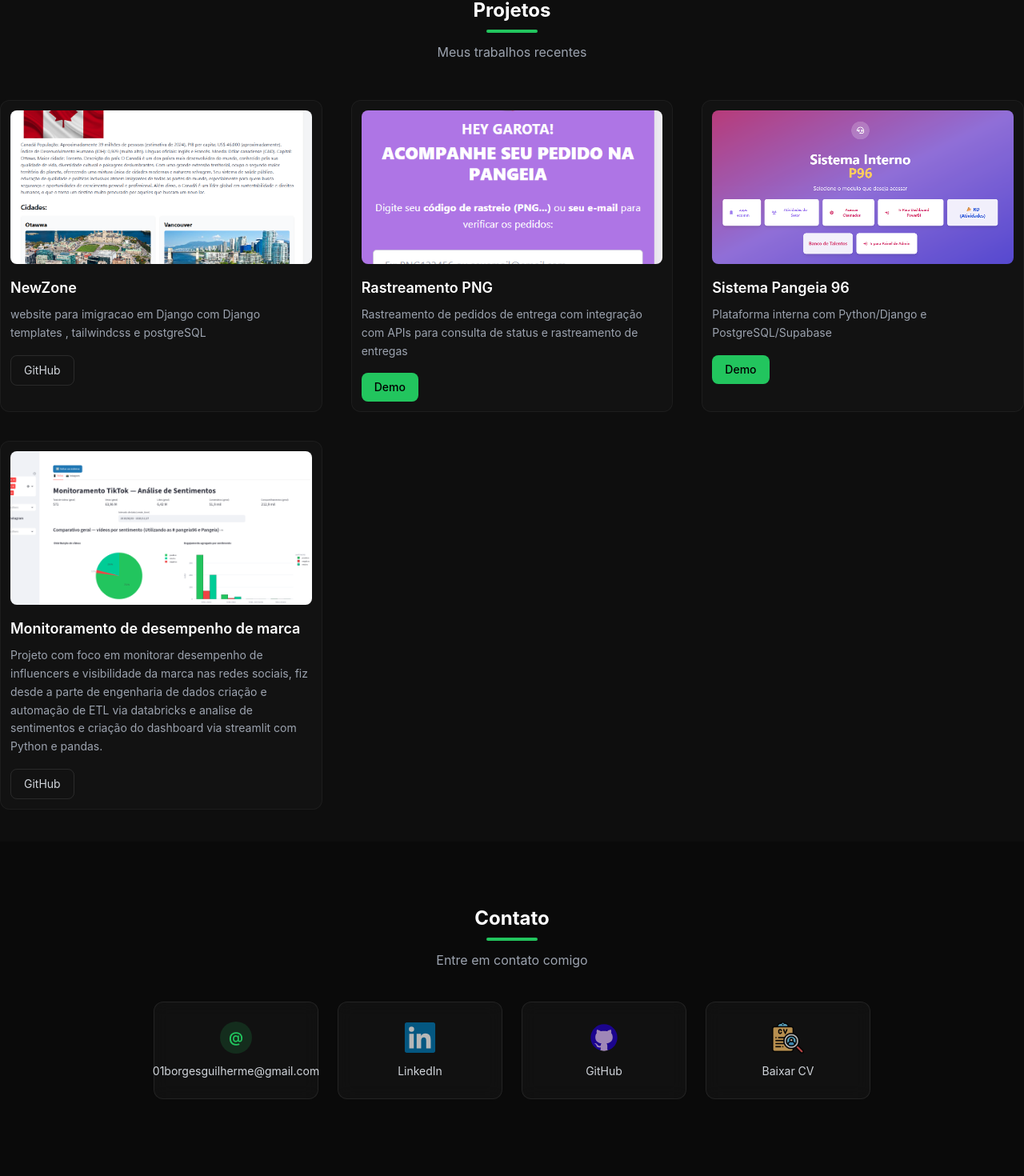
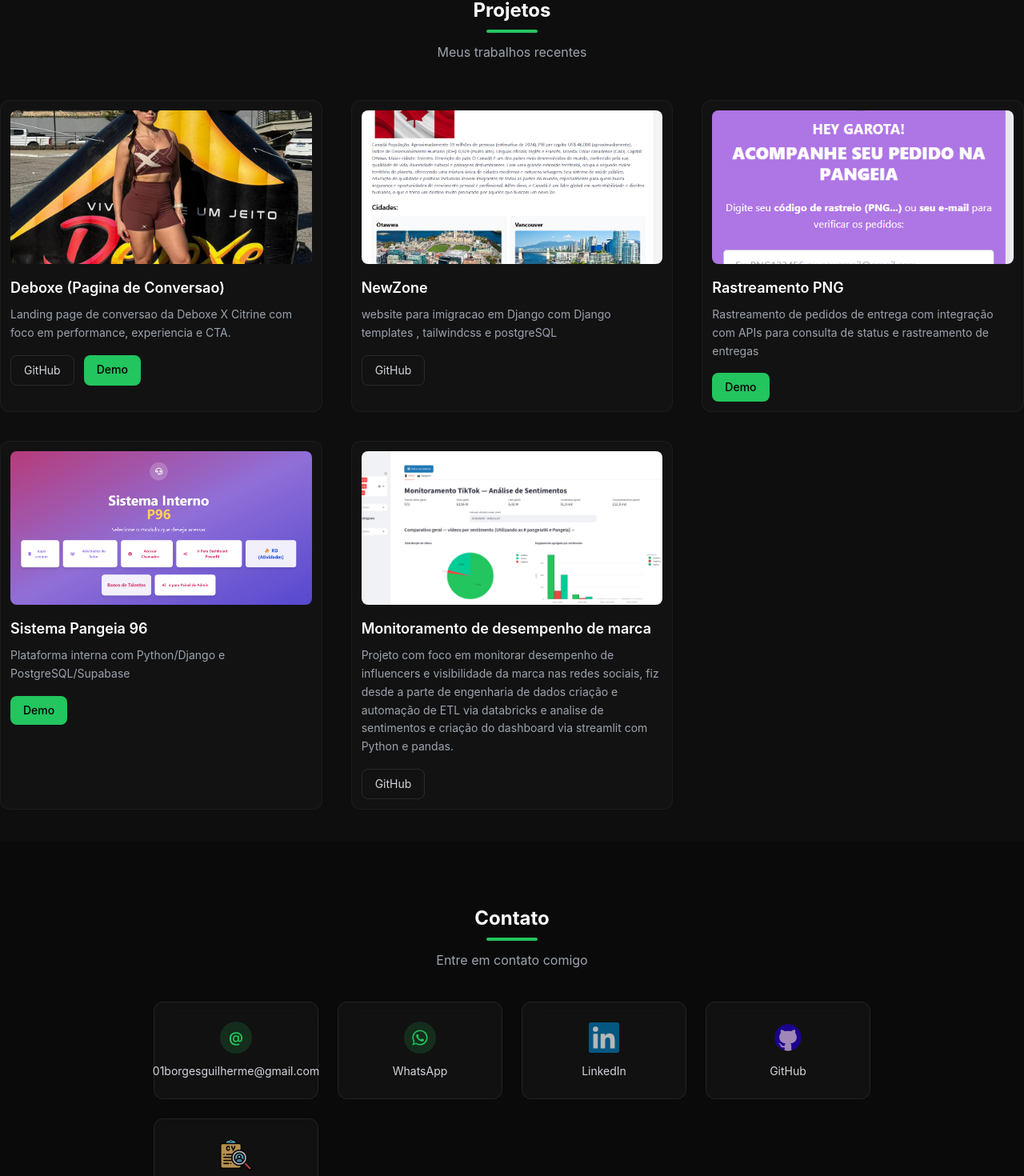
Before and after one commit to guilhermetborges/Portifolio, a Next.js app: page / in a window 1280 px wide. Shown: the part 2920-4390 px from the top of the page at 80% size. Before the commit the page ends 4334 px from the top, so only its background shows below. Built offline with nearby package versions, Linux system fonts and the light colour scheme.

Commit message:
adiciona WhatsApp no contato e projeto Deboxe

```diff
--- a/components/Contact.tsx
+++ b/components/Contact.tsx
@@ -14,6 +14,19 @@
         >
              <div className="flex h-10 w-10 items-center justify-center rounded-full bg-brand-primary/15 text-lg font-semibold text-brand-primary">@</div>
              <span className="text-sm text-gray-300 text-center group-hover:text-brand-primary transition-colors">01borgesguilherme@gmail.com</span>
+         </a>
+         <a
+             href="https://wa.me/5564996474894"
+             target="_blank"
+             rel="noopener noreferrer"
+             className="card-glass rounded-xl p-6 flex flex-col items-center gap-3 hover:shadow-glow transition-all duration-300 group"
+         >
+             <div className="flex h-10 w-10 items-center justify-center rounded-full bg-brand-primary/15 text-brand-primary">
+                 <svg viewBox="0 0 32 32" aria-hidden="true" className="h-6 w-6 fill-current">
+                     <path d="M16 3.2c-7.07 0-12.8 5.73-12.8 12.8 0 2.5.72 4.9 2.08 6.96L3 29l6.23-2.24A12.77 12.77 0 0 0 16 28.8c7.07 0 12.8-5.73 12.8-12.8S23.07 3.2 16 3.2zm0 23.46c-2.1 0-4.16-.57-5.95-1.65l-.43-.26-3.7 1.33 1.35-3.61-.28-.46A10.55 10.55 0 0 1 5.4 16c0-5.85 4.76-10.6 10.6-10.6 2.84 0 5.5 1.1 7.5 3.1a10.5 10.5 0 0 1 3.1 7.5c0 5.84-4.76 10.6-10.6 10.6zm5.81-7.95c-.32-.16-1.9-.94-2.19-1.05-.29-.1-.5-.16-.7.16-.2.32-.8 1.05-.97 1.26-.18.22-.35.24-.67.08-.32-.16-1.34-.5-2.54-1.6-.93-.83-1.56-1.86-1.74-2.17-.18-.31-.02-.48.13-.64.14-.13.32-.35.48-.53.16-.19.22-.32.32-.53.11-.21.06-.4-.02-.56-.08-.16-.7-1.7-.96-2.34-.25-.6-.5-.52-.7-.53h-.6c-.21 0-.56.08-.86.4-.29.32-1.12 1.1-1.12 2.69 0 1.58 1.15 3.1 1.31 3.31.16.22 2.28 3.48 5.52 4.88.77.33 1.37.53 1.83.68.77.24 1.48.2 2.04.12.62-.09 1.9-.78 2.17-1.53.27-.75.27-1.39.19-1.52-.08-.13-.3-.21-.62-.37z" />
+                 </svg>
+             </div>
+             <span className="text-sm text-gray-300 group-hover:text-brand-primary transition-colors">WhatsApp</span>
          </a>
          <a
              href="https://www.linkedin.com/in/guilherme-gtb"
--- a/i18n/en.ts
+++ b/i18n/en.ts
@@ -86,6 +86,13 @@
     subtitle: "My recent work",
     items: [
       {
+        title: "Deboxe (Conversion Page)",
+        desc: "Deboxe X Citrine conversion landing page focused on performance, experience, and strong CTAs.",
+        github: "https://github.com/guilhermetborges/deboxe_LP",
+        demo: "https://deboxe-citrine-lp.vercel.app",
+        image: "/icons/deboxe-lp.jpeg",
+      },
+      {
         title: "NewZone",
         desc: "Immigration website built with Django, Django templates, TailwindCSS, and PostgreSQL",
         github: "https://github.com/guilhermetborges/newZone",
--- a/i18n/pt.ts
+++ b/i18n/pt.ts
@@ -86,6 +86,13 @@
     subtitle: "Meus trabalhos recentes",
     items: [
       {
+        title: "Deboxe (Pagina de Conversao)",
+        desc: "Landing page de conversao da Deboxe X Citrine com foco em performance, experiencia e CTA.",
+        github: "https://github.com/guilhermetborges/deboxe_LP",
+        demo: "https://deboxe-citrine-lp.vercel.app",
+        image: "/icons/deboxe-lp.jpeg",
+      },
+      {
         title: "NewZone",
         desc: "website para imigracao em Django com Django templates , tailwindcss e postgreSQL",
         github: "https://github.com/guilhermetborges/newZone",
```
Also changed, not shown: public/icons/deboxe-lp.jpeg (added). Lines whose indentation alone changed are shown as unchanged.
